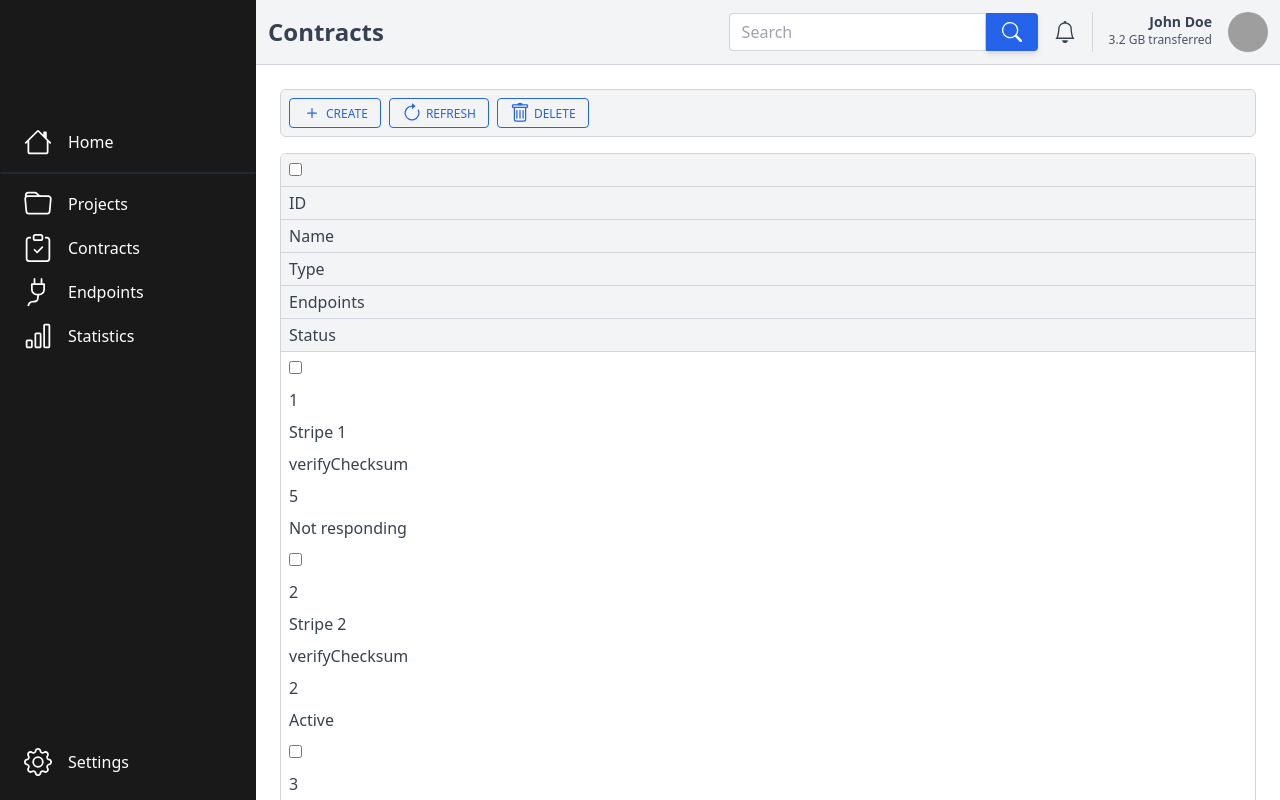
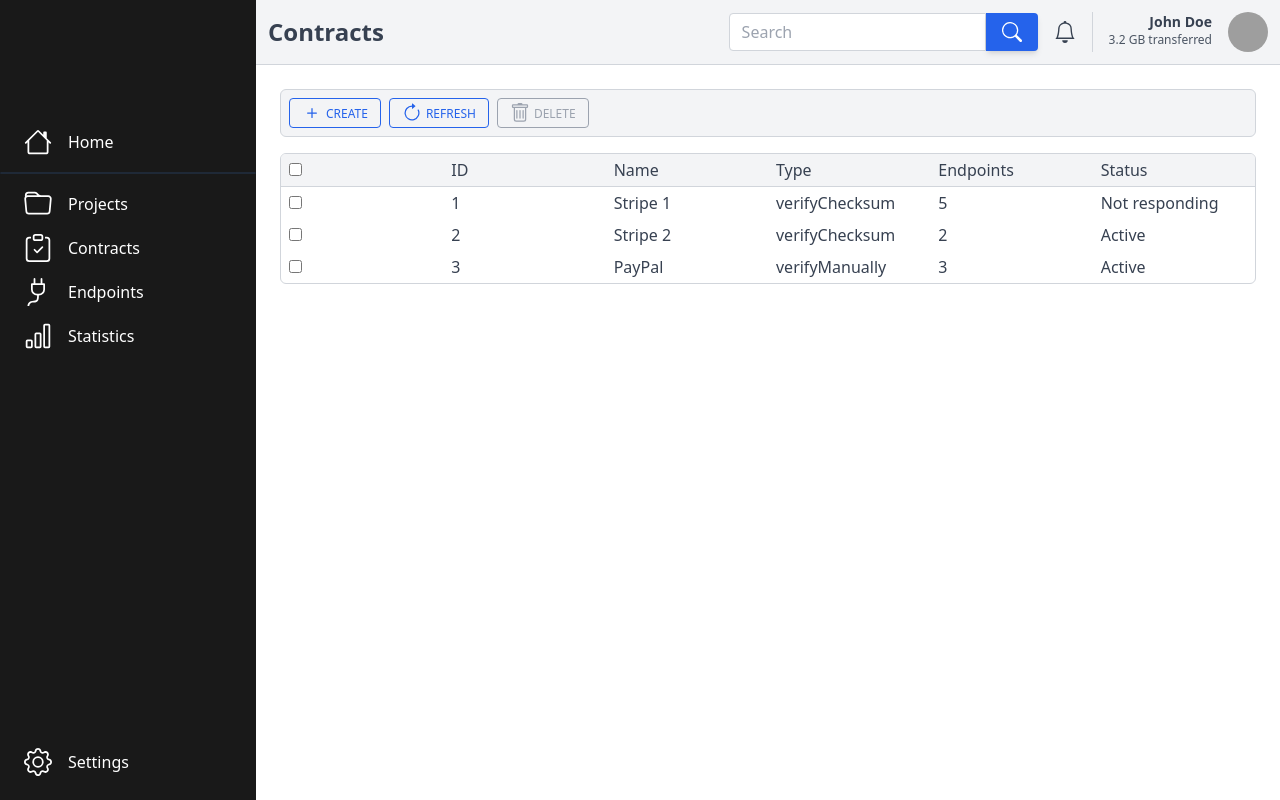
Before and after one commit to branislav1991/pipeln, a React (Create React App) app in the folder frontend/: page /contracts in a window 1280 px wide. Shown: the top 800 px of the page. Built offline with nearby package versions, Linux system fonts and the light colour scheme; grey boxes are pictures that could not be loaded.

Commit message:
Only enable deleting contracts if some are selected

```diff
--- a/frontend/src/components/Contracts.js
+++ b/frontend/src/components/Contracts.js
@@ -4,18 +4,10 @@
  * @fileoverview Page for browsing contracts, including the contract graph
  */
 
-import { useMemo } from "react";
+import { useMemo, useState } from "react";
 import { BsArrowClockwise, BsPlus, BsTrash } from "react-icons/bs";
 import HeaderRight from "./HeaderRight";
 import Table from "./Table";
-
-const columns = [
-    { key: "id", name: "ID" },
-    { key: "name", name: "Name" },
-    { key: "type", name: "Type" },
-    { key: "endpoints", name: "Endpoints" },
-    { key: "status", name: "Status" },
-]
 
 const getData = () => [
     {
@@ -69,6 +61,7 @@ function Contracts() {
     );
 
     const data = useMemo(() => getData(), []);
+    const [selectedRows, setSelectedRows] = useState([])
 
     return (
         <div className="content">
@@ -80,10 +73,10 @@ function Contracts() {
                 <div className="submenu">
                     <button className="submenu-btn"><BsPlus size={20} /><span>Create</span></button>
                     <button className="submenu-btn"><BsArrowClockwise size={20} /><span>Refresh</span></button>
-                    <button className="submenu-btn"><BsTrash size={20} /><span>Delete</span></button>
+                    <button className="submenu-btn" disabled={selectedRows.length < 1}><BsTrash size={20} /><span>Delete</span></button>
                 </div>
 
-                <Table columns={columns} data={data} />
+                <Table columns={columns} data={data} setSelectedRows={setSelectedRows} />
             </div >
         </div >
     )
--- a/frontend/src/components/Table.js
+++ b/frontend/src/components/Table.js
@@ -6,6 +6,7 @@
 
 import { useEffect, forwardRef, useRef } from "react";
 import { useTable, useSortBy, useRowSelect } from "react-table";
+import { gridColsClass } from "./utils";
 
 const IndeterminateCheckbox = forwardRef(
     ({ indeterminate, ...rest }, ref) => {
@@ -24,7 +25,7 @@ const IndeterminateCheckbox = forwardRef(
     }
 )
 
-function Table({ columns, data }) {
+function Table({ columns, data, setSelectedRows }) {
     // Use the state and functions returned from useTable to build your UI
     const {
         getTableProps,
@@ -59,9 +60,13 @@ function Table({ columns, data }) {
             }
         );
 
+    useEffect(() => {
+        setSelectedRows(selectedFlatRows);
+    }, [setSelectedRows, selectedFlatRows]);
+
     // Render the UI for your table
     return (
-        <div className={`large-table grid-cols-${columns.length + 1}`} {...getTableProps()}>
+        <div className={`large-table ${gridColsClass(columns.length + 1)}`} {...getTableProps()}>
             <div className="contents">
                 {headerGroups.map((headerGroup) => (
                     <div className="contents" {...headerGroup.getHeaderGroupProps()}>
--- /dev/null
+++ b/frontend/src/components/utils.js
@@ -0,0 +1,53 @@
+/* Copyright (c) 2022 Branislav Hollaender. All rights reserved. */
+
+/**
+ * @fileoverview Various helper functions used by components
+ */
+
+/**
+ * Clones an arbitrary object
+ * @param {object} o
+ * @returns Clone of the object
+ */
+const clone = (o) => {
+    return JSON.parse(JSON.stringify(o));
+}
+
+/**
+ * Generates Tailwind CSS class to apply to a grid
+ * Note that we cannot generate the class dynamically
+ * (see https://tailwindcss.com/docs/content-configuration#dynamic-class-names)
+ * @param {number} numCols Number of columns to generate the grid class (1-10)
+ */
+const gridColsClass = (numCols) => {
+    if (numCols < 1 || numCols > 10) {
+        throw new Error("Number of columns has to be between 1 and 10!");
+    }
+
+    switch (numCols) {
+        case 1:
+            return "grid-cols-1";
+        case 2:
+            return "grid-cols-2";
+        case 3:
+            return "grid-cols-3";
+        case 4:
+            return "grid-cols-4";
+        case 5:
+            return "grid-cols-5";
+        case 6:
+            return "grid-cols-6";
+        case 7:
+            return "grid-cols-7";
+        case 8:
+            return "grid-cols-8";
+        case 9:
+            return "grid-cols-9";
+        case 10:
+            return "grid-cols-10";
+        default:
+            break;
+    }
+}
+
+export { clone, gridColsClass };
--- a/frontend/src/index.css
+++ b/frontend/src/index.css
@@ -74,7 +74,7 @@
   }
 
   .submenu-btn {
-    @apply flex items-center space-x-1 px-3 py-1 border border-blue-600 text-blue-600 font-medium text-xs leading-tight uppercase rounded hover:shadow focus:shadow focus:outline-none focus:ring-0 active:shadow transition duration-150 ease-in-out;
+    @apply flex items-center space-x-1 px-3 py-1 border border-blue-600 text-blue-600 font-medium text-xs leading-tight uppercase rounded hover:shadow focus:shadow focus:outline-none focus:ring-0 active:shadow disabled:border-gray-400 disabled:text-gray-400 disabled:shadow-none transition duration-150 ease-in-out;
   }
 
   .large-table {
--- a/frontend/src/modules/clone.js
+++ /dev/null
@@ -1,11 +0,0 @@
-/* Copyright (c) 2022 Branislav Hollaender. All rights reserved. */
-
-/**
- * @fileoverview Helper for cloning of JavaScript objects
- */
-
-function clone(o) {
-    return JSON.parse(JSON.stringify(o));
-}
-
-export default clone;
```
